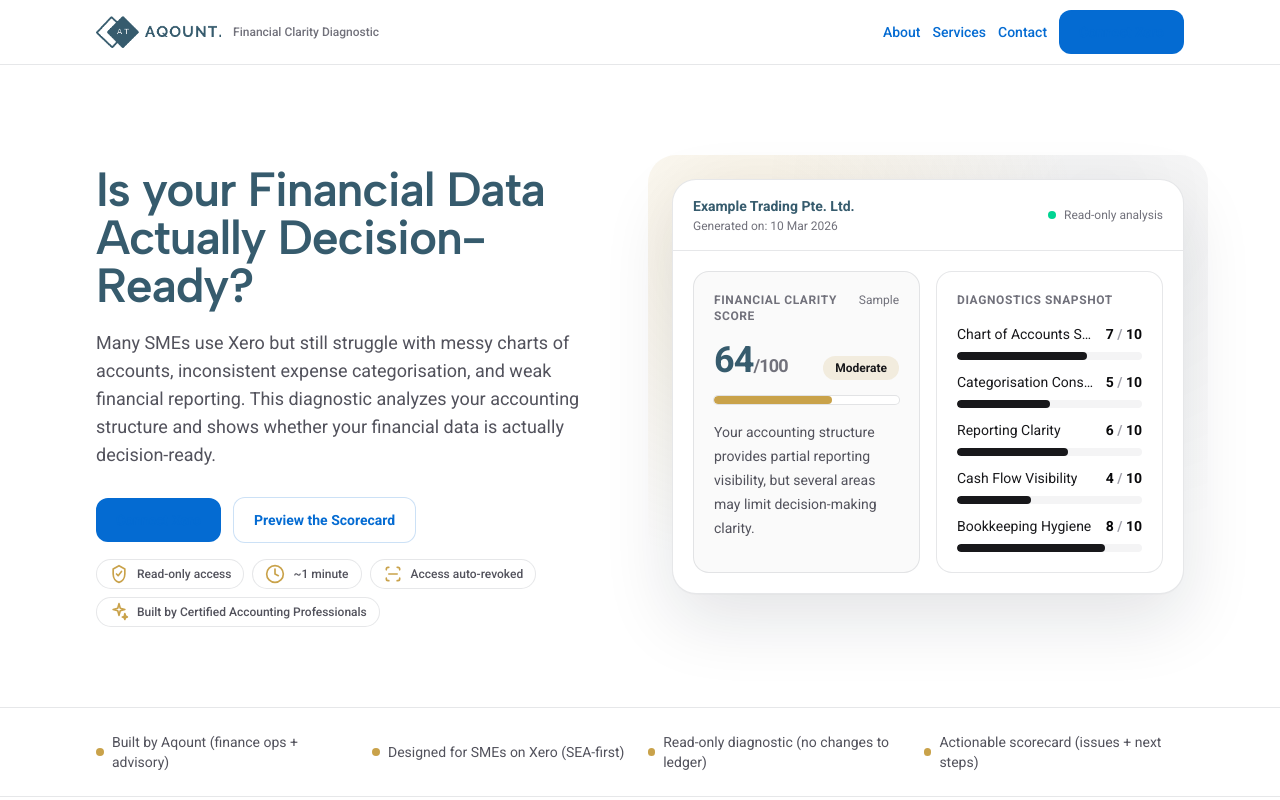
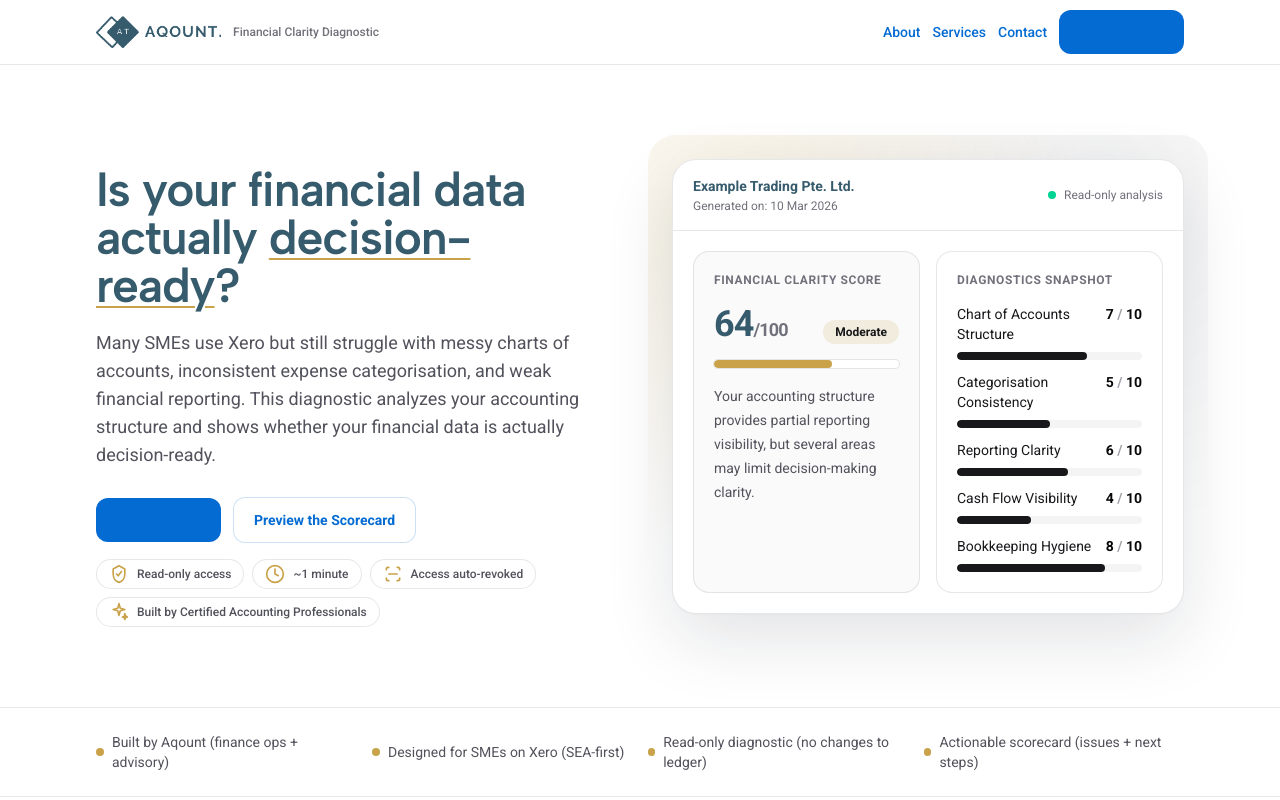
Before and after one commit to noemisasum/xero-financial-clarity, a Next.js app: page / in a window 1280 px wide. Shown: the top 800 px of the page. Built offline with nearby package versions, Linux system fonts and the light colour scheme.

Commit message:
Hero: style decision-ready; snapshot: allow 2-line labels; remove Sample

```diff
--- a/src/app/page.tsx
+++ b/src/app/page.tsx
@@ -30,11 +30,8 @@ function ProductMockupHero() {
         </div>
         <div className="grid gap-4 p-5 sm:grid-cols-2">
           <div className="rounded-2xl border border-[var(--border)] bg-zinc-50 p-5">
-            <div className="flex items-baseline justify-between">
-              <div className="text-xs font-semibold uppercase tracking-wider text-zinc-500">
-                Financial Clarity Score
-              </div>
-              <div className="text-xs text-zinc-500">Sample</div>
+            <div className="text-xs font-semibold uppercase tracking-wider text-zinc-500">
+              Financial Clarity Score
             </div>
             <div className="mt-4 flex items-end justify-between">
               <div className="text-4xl font-semibold tracking-tight text-[color:var(--heading)]">
@@ -72,9 +69,11 @@ function ProductMockupHero() {
                 const pct = (Number(value) / Number(outOf)) * 100;
                 return (
                   <div key={String(label)}>
-                    <div className="flex items-center justify-between gap-3 text-sm">
+                    <div className="flex items-start justify-between gap-3 text-sm">
                       <div className="min-w-0 text-zinc-900">
-                        <span className="block truncate">{label}</span>
+                        <span className="block whitespace-normal leading-5">
+                          {label}
+                        </span>
                       </div>
                       <div className="shrink-0 whitespace-nowrap font-semibold tabular-nums text-zinc-950">
                         {value} <span className="text-zinc-400">/</span> {outOf}
@@ -109,7 +108,11 @@ export default function Home() {
           <div className="grid items-center gap-10 py-14 sm:py-20 lg:grid-cols-2 lg:gap-16">
             <div>
               <h1 className="mt-5 text-4xl font-semibold tracking-tight text-[color:var(--heading)] sm:text-5xl">
-                Is your Financial Data Actually Decision-Ready?
+                Is your financial data actually{" "}
+                <span className="underline decoration-[color:var(--accent)] decoration-2 underline-offset-4">
+                  decision-ready
+                </span>
+                ?
               </h1>
 
               <p className="mt-5 max-w-xl text-base leading-7 text-zinc-600 sm:text-lg">
```
